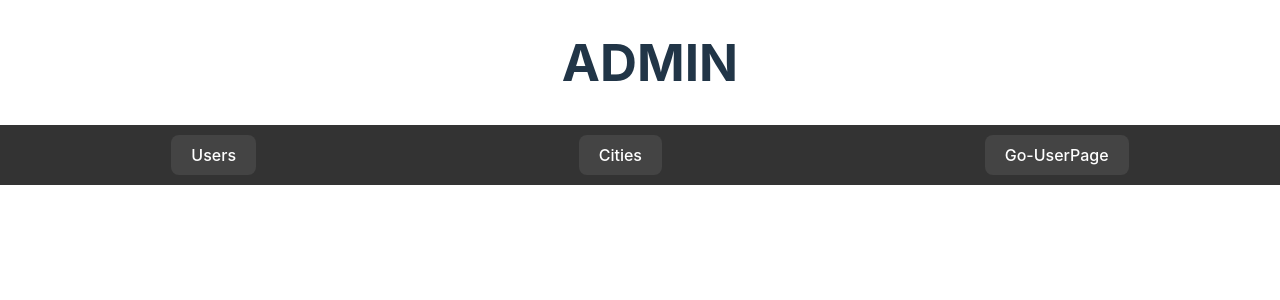
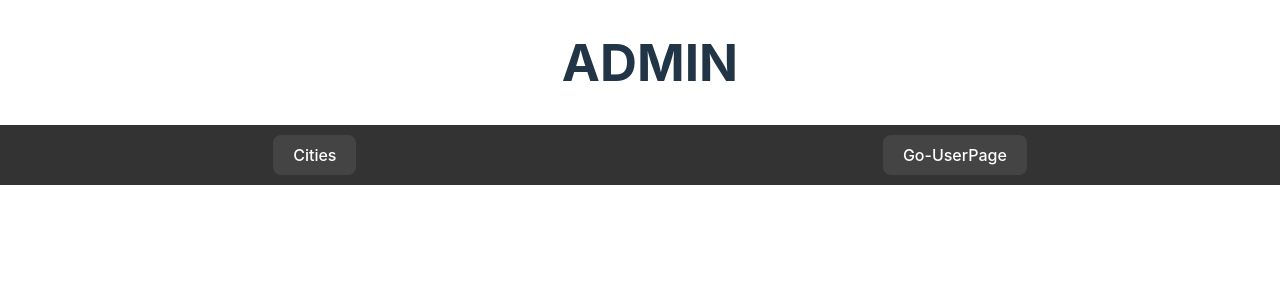
Before and after one commit to ndrs06/SolarWatch, a React (Vite) app in the folder client/: page /admin in a window 1280 px wide. Shown: the top 300 px of the page. Built offline with nearby package versions, Linux system fonts and the light colour scheme.

Commit message:
:coffin: chore: remove not required elements

```diff
--- a/client/src/components/Admin_Components/admin_Navbar/admin_Navbar.jsx
+++ b/client/src/components/Admin_Components/admin_Navbar/admin_Navbar.jsx
@@ -4,9 +4,6 @@ import { Link } from 'react-router-dom';
 export default function AdminNavbar() {
     return (
         <div className="navbar">
-            <Link to="/admin/users">
-                <button>Users</button>
-            </Link>
             <Link to="/admin/cities">
                 <button>Cities</button>
             </Link>
--- a/client/src/main.jsx
+++ b/client/src/main.jsx
@@ -24,7 +24,6 @@ ReactDOM.createRoot(document.getElementById('root')).render(
               <Routes>
 
                   <Route path='/admin' element={<Admin/>}>
-                      <Route path='/admin/users' element={<AdminUsers/>}/>
                       <Route path='/admin/cities' element={<AdminCities/>}/>
                       <Route path='/admin/cities/:cityName' element={<AdminSunriseSunsets/>}/>
                   </Route>
```
Also changed, not shown: client/src/components/Admin_Components/admin_Users.jsx (deleted, +0 -10 lines).
